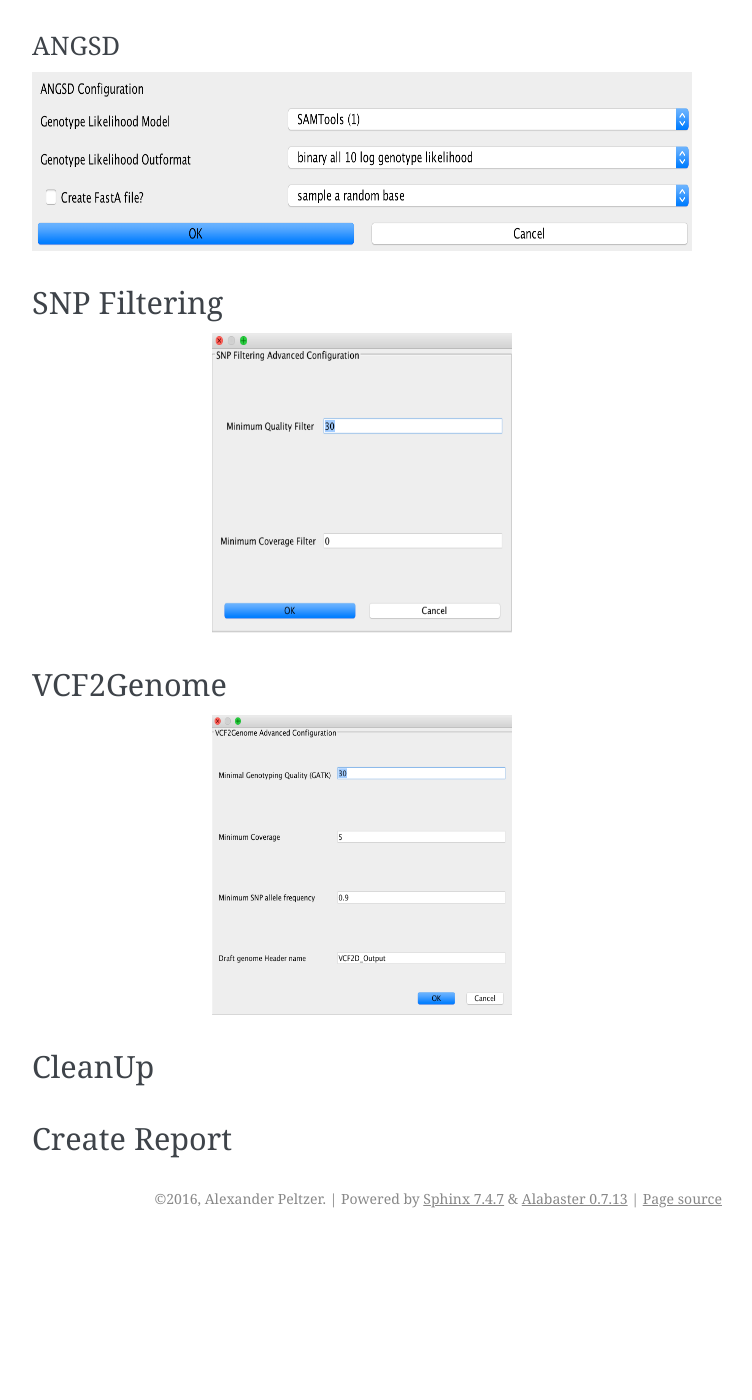
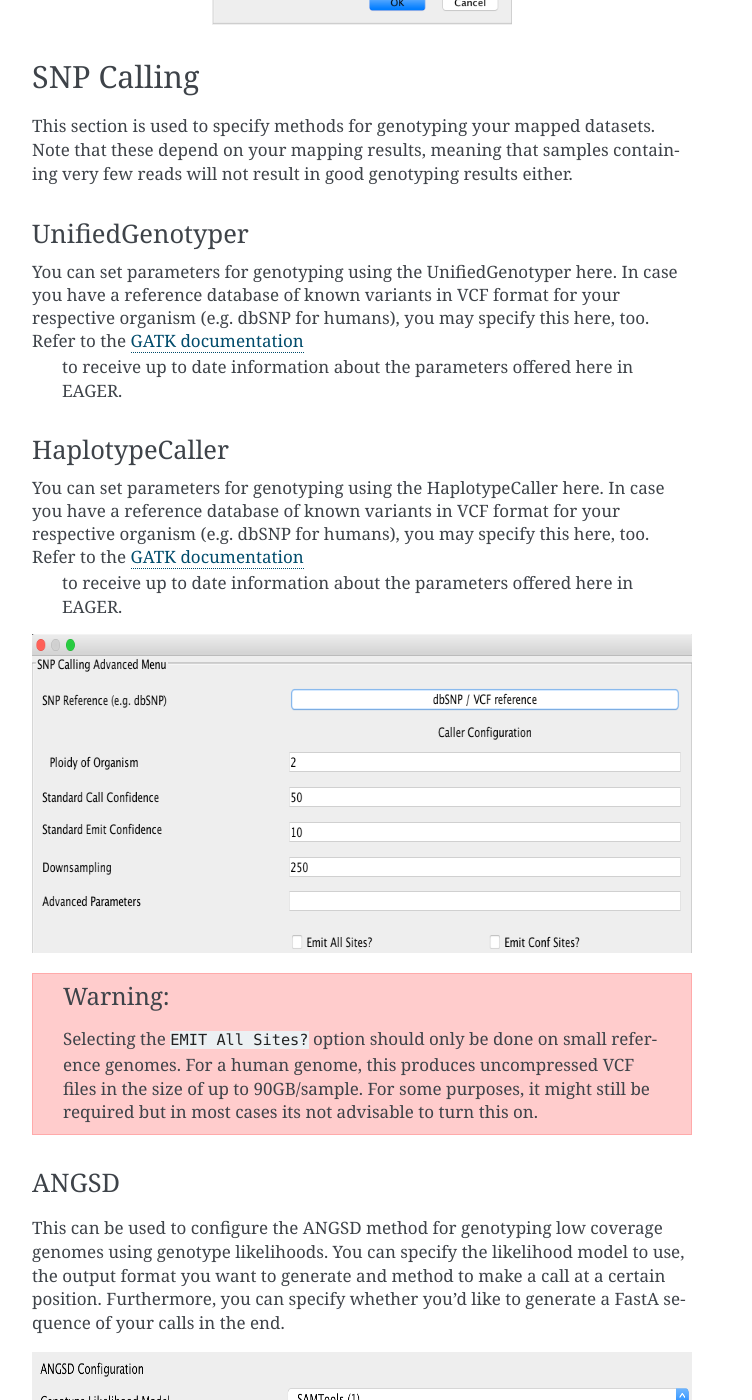
Before and after one commit to apeltzer/EAGER-GUI, a Sphinx documentation site: the page built from docs/contents/moduledescription.rst, in a window 1280 px wide and 1400 px high, scrolled down 6202 px. Shown: the whole window, without its empty margins (388-1140 px from the left). Built offline with Sphinx 7.4.7, drawn with Linux system fonts in a browser that asks for light colours; before the commit the page ends 7440 px from its top, so only the background shows below that; some of the changed text lies outside the part shown.

Commit message:
Updated documentation

```diff
--- a/docs/contents/citations.rst
+++ b/docs/contents/citations.rst
@@ -1,6 +1,7 @@
 Citations
 ---------
 
+.. _citations:
 If you use EAGER, please cite
 
 - A. Peltzer; G. Jäger; A. Herbig; S. Seitz; C. Kniep; J. Krause; K. Nieselt: EAGER: efficient ancient genome reconstruction (Genome Biology 2016, 17:60, doi:10.1186/s13059-016-0918-z)
--- a/docs/contents/moduledescription.rst
+++ b/docs/contents/moduledescription.rst
@@ -120,16 +120,32 @@
 Contamination Estimation
 ------------------------
 
+This module is used to configure contamination estimation using ``schmutzi``. In order to make this work, you will need to specify whether you have single stranded or double stranded libraries sequenced. Afterwards, you will need to specify the mitochondrial genome you would like to test against (usually of your human genome). Finally, select the folder with frequency data of putative mitochondrial sequences.
+
 .. image:: images/modules/06_contaminationEstimation.png
     :width: 300px
     :height: 300px
     :align: center
 
+.. note::
+
+  If you are not working on *mitochondrial* data and did not select this, you may only specify the library type without configuring the other options. You don't need to specify these for bacterial data, too as the mitochondrial test can only be performed with a library of putative mitochondrial reference genomes.
+
+.. warning:
+
+  If you forget to specify the references here and are analysing mitochondrial data, you will only get an estimation of contamination based on DNA damage, which is usually not statistically founded enough to produce a meaning and might give you a wrong assumption on your actual contamination of your dataset.
+
 Coverage/Statistics Calculation
 -------------------------------
 
+This module handles coverage and other statistics calculation using QualiMap. In almost all cases, just leave this enabled.
+
+
 MapDamage Calculation
 ---------------------
+
+This module handles calculation of DNA damage, which is used for authentication of samples. You will get a plot and damage statistics telling you whether you truly see ancient fragments in your dataset or not. You may specify more advanced parameters here, too.
+
 .. image:: images/modules/07_mapDamage.png
     :width: 300px
     :height: 300px
@@ -137,22 +153,33 @@
 
 SNP Calling
 -----------
+This section is used to specify methods for genotyping your mapped datasets. Note that these depend on your mapping results, meaning that samples containing very few reads will not result in good genotyping results either.
 
 UnifiedGenotyper
 ^^^^^^^^^^^^^^^^
 
+You can set parameters for genotyping using the UnifiedGenotyper here. In case you have a reference database of known variants in VCF format for your respective organism (e.g. dbSNP for humans), you may specify this here, too. Refer to the `GATK documentation <https://www.broadinstitute.org/gatk/guide/tooldocs/org_broadinstitute_gatk_tools_walkers_genotyper_UnifiedGenotyper.php>`_
+ to receive up to date information about the parameters offered here in EAGER.
+
 
 HaplotypeCaller
 ^^^^^^^^^^^^^^^^
+You can set parameters for genotyping using the HaplotypeCaller here. In case you have a reference database of known variants in VCF format for your respective organism (e.g. dbSNP for humans), you may specify this here, too. Refer to the `GATK documentation <https://www.broadinstitute.org/gatk/guide/tooldocs/org_broadinstitute_gatk_tools_walkers_haplotypecaller_HaplotypeCaller.php>`_
+ to receive up to date information about the parameters offered here in EAGER.
 
 .. image:: images/modules/08_SNPcalling_GATK.png
     :width: 894px
     :height: 319px
     :align: center
 
+.. warning::
+
+  Selecting the ``EMIT All Sites?`` option should only be done on small reference genomes. For a human genome, this produces uncompressed VCF files in the size of up to 90GB/sample. For some purposes, it might still be required but in most cases its not advisable to turn this on.
 
 ANGSD
 ^^^^^
+
+This can be used to configure the ANGSD method for genotyping low coverage genomes using genotype likelihoods. You can specify the likelihood model to use, the output format you want to generate and method to make a call at a certain position. Furthermore, you can specify whether you'd like to generate a FastA sequence of your calls in the end.
 
 .. image:: images/modules/09_SNPcalling_ANGSD.png
     :width: 882px
@@ -162,14 +189,21 @@
 SNP Filtering
 -------------
 
+This can be used to filter variants based on minimum quality of a genotyping call and a minimum coverage using the GATK VariantFilter application.
+
 .. image:: images/modules/10_SNPFiltering_GATK.png
     :width: 300px
     :height: 300px
     :align: center
 
+.. note::
+
+  Note that this only has an effect on genotypes. If you used the ANGSD method producing genotype likelihoods as an output format, you will not be able to perform SNP filtering using this method.
 
 VCF2Genome
 ----------
+
+This method can be used to generate FastA files incorporating called variants from a generated VCF file. Particularly useful for bacterial data, it allows the user to select minimum genotyping quality, coverage and SNP allele frequency to consider a call as true. For a more detailed description, see the paper :ref:`citations`.
 
 .. image:: images/modules/11_VCF2Genome.png
     :width: 300px
@@ -179,5 +213,13 @@
 CleanUp
 -------
 
+This module is responsible for cleaning up intermediate results. Mainly, these are files generated during file conversion, e.g. SAM files and unsorted BAM files that have been converted to sorted BAM format already and can thus be safely deleted.
+
+.. note::
+
+  This will only delete files that are redundant, e.g. from which there exist copies with the exact same content.
+
 Create Report
 -------------
+
+This will generate a report of your whole analysis run. After each sample, the CSV file gets updated by EAGER automatically. This way, you can basically evaluate your results while waiting for other samples to finish.
```
